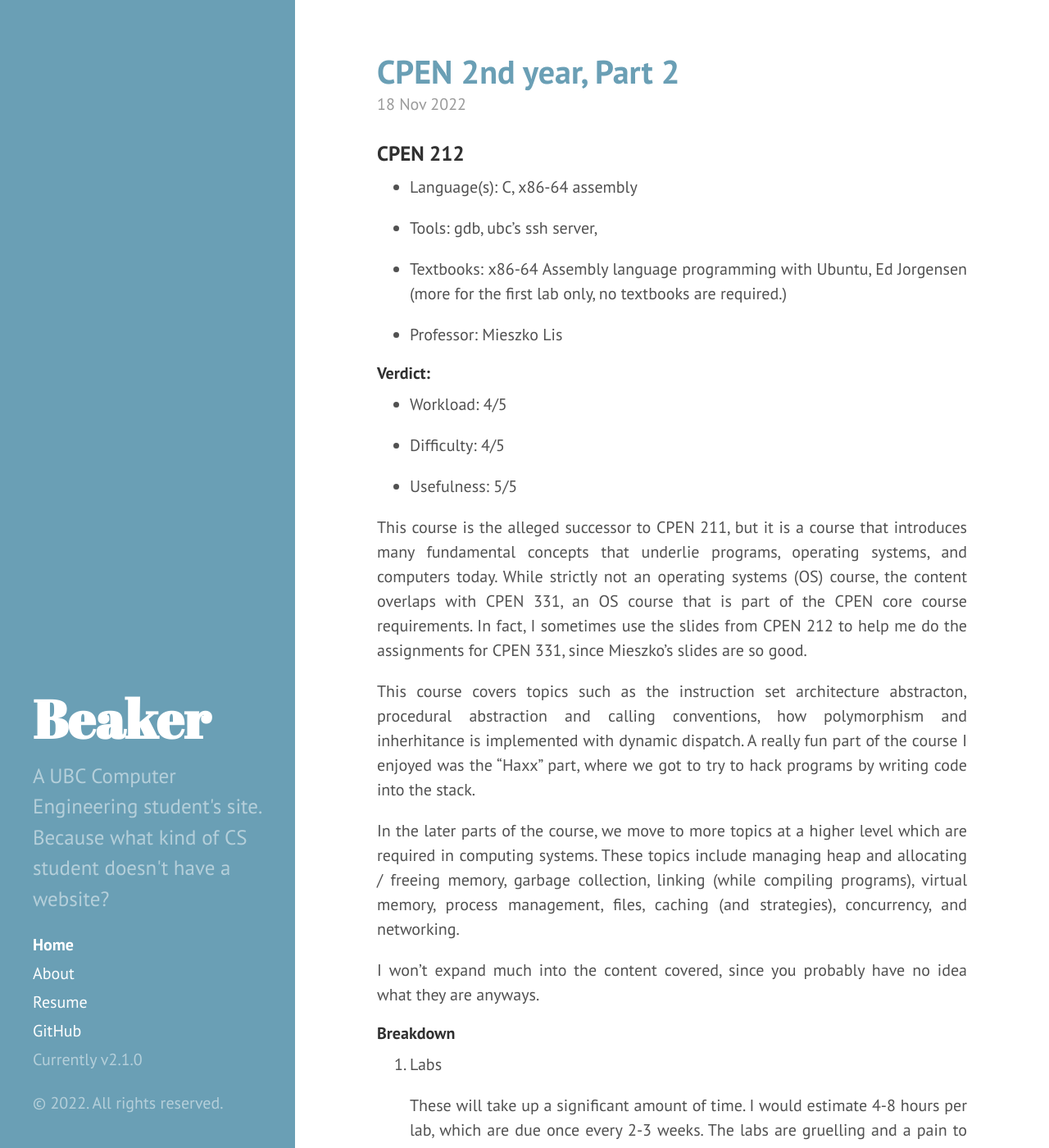
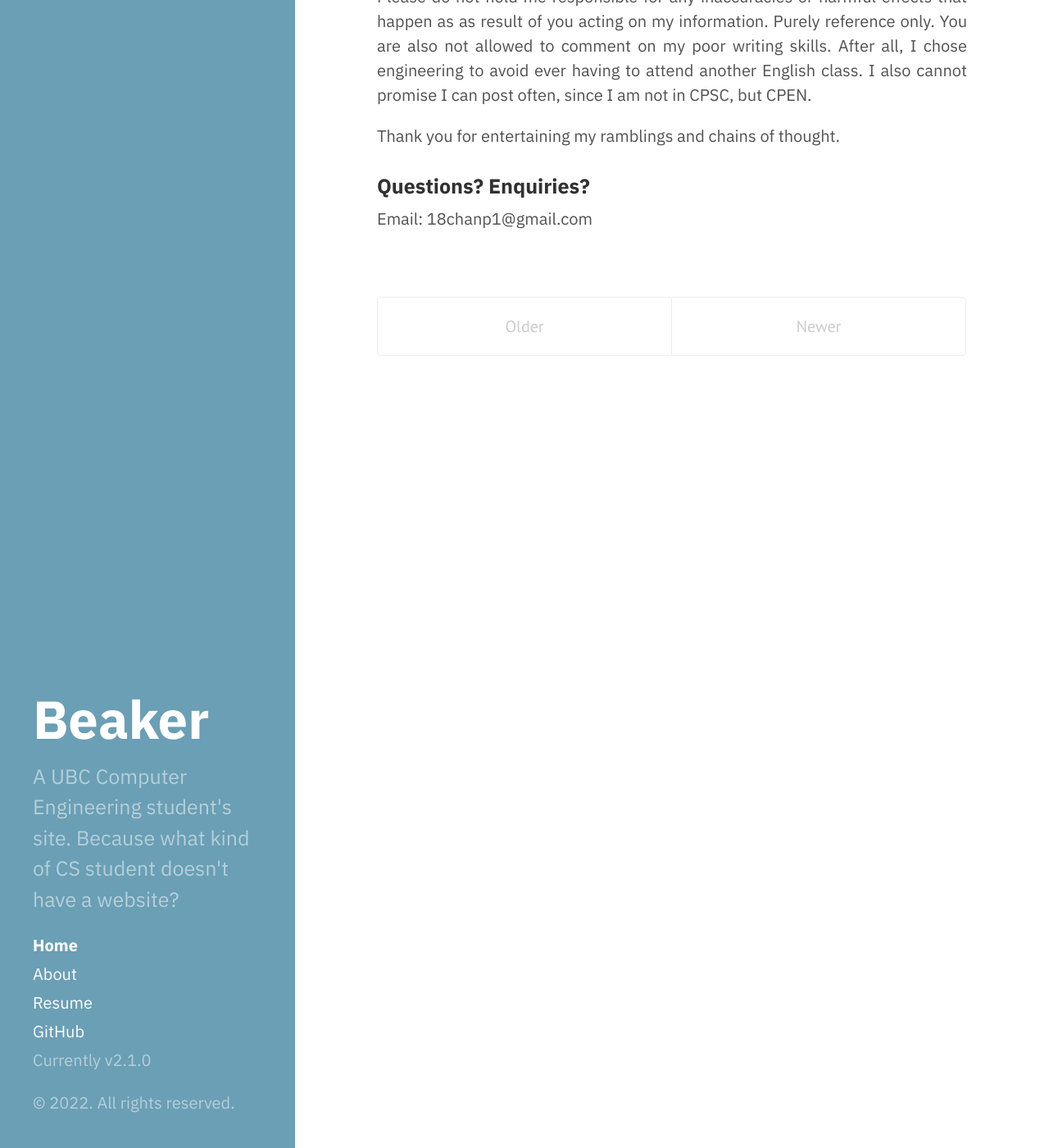
Before and after one commit to 18chanp1/18chanp1.github.io, a Jekyll site: the page built from index.html, in a window 1280 px wide and 1400 px high, scrolled down 13370 px. Shown: the whole window at 82% size. Built offline with Jekyll 4.4.1, drawn with Linux system fonts in a browser that asks for light colours; the list of posts is cut into pages by our own code; some of the changed text lies outside the part shown.

Commit message:
font changes, removed unecesssary files

```diff
--- a/_includes/head.html
+++ b/_includes/head.html
@@ -19,6 +19,8 @@
   <link rel="stylesheet" href="/public/css/syntax.css">
   <link rel="stylesheet" href="/public/css/hyde.css">
   <link rel="stylesheet" href="http://fonts.googleapis.com/css?family=PT+Sans:400,400italic,700|Abril+Fatface">
+  <link rel="stylesheet" href="http://fonts.googleapis.com/css?family=PT+Sans:400,400italic,700|Abril+Fatface">
+  <link rel="stylesheet" type="text/css" href="http://fonts.googleapis.com/css?family=IBM+Plex+Sans:400,400italic,700">
 
   <!-- Icons -->
   <link rel="apple-touch-icon-precomposed" sizes="144x144" href="/public/apple-touch-icon-144-precomposed.png">
--- a/_posts/2022-11-18-FirstPost copy.md
+++ /dev/null
@@ -1,49 +0,0 @@
----
-layout: post
-title: CPEN 2nd year, Part 2
----
-
-### CPEN 212
-
-* Language(s): C, x86-64 assembly
-
-* Tools: gdb, ubc's ssh server,
-
-* Textbooks: x86-64 Assembly language programming with Ubuntu, Ed Jorgensen (more for the first lab only, no textbooks are required.)
-
-* Professor: Mieszko Lis
-
-#### Verdict:
-
-- Workload: 4/5
-
-- Difficulty: 4/5
-
-- Usefulness: 5/5
-
-
-
-This course is the alleged successor to CPEN 211, but it is a course that introduces many fundamental concepts that underlie programs, operating systems, and computers today. While strictly not an operating systems (OS) course, the content overlaps with CPEN 331, an OS course that is part of the CPEN core course requirements. In fact, I sometimes use the slides from CPEN 212 to help me do the assignments for CPEN 331, since Mieszko's slides are so good.
-
-This course covers topics such as the instruction set architecture abstracton, procedural abstraction and calling conventions, how polymorphism and inherhitance is implemented with dynamic dispatch. A really fun part of the course I enjoyed was the "Haxx" part, where we got to try to hack programs by writing code into the stack.
-
-In the later parts of the course, we move to more topics at a higher level which are required in computing systems. These topics include managing heap and allocating / freeing memory, garbage collection, linking (while compiling programs), virtual memory, process management, files, caching (and strategies), concurrency, and networking.
-
-I won't expand much into the content covered, since you probably have no idea what they are anyways.
-
-#### Breakdown
-
-1. Labs
-
-   These will take up a significant amount of time. I would estimate 4-8 hours per lab, which are due once every 2-3 weeks. The labs are gruelling and a pain to debug and test. Some tests are provided, but they are not exhaustive. However, some of these labs are fun and rewarding, such as the stack manipulation haxx I mentioned above, writing your own memory allocation system, implementing parts of a shell (starting programs, suspending programs, killing programs, etc.), optimizing cache reads, etc.
-
-
-2. Exams / Midterm
-
-   Basically covers the lecture material and lab work. Not a lot of code writing, but mainly tests your conceptual understanding of the material by asking you to go through processes taught in class - e.g. given some memory and some references (depicted with circles and arrows), demonstrate how you would do this garbage collection technique on it. A 1 sided cheat sheet was allowed on the midterm, and 2 sided on the final. The course content
-
-
-
-   I was part of the first batch to take this class, so there were no past midterms / exams to practice with. However, the professor did include a list of very difficult, abstract, and conceptual questions with no solutions. You might wonder how useful this is, but it is a very useful tool for you to gauge your true understanding of the material. Answering the questions made me review the lecture content and helped me do <reasonably> well in the course.
-
-3. f
--- a/public/css/hyde.css
+++ b/public/css/hyde.css
@@ -32,29 +32,28 @@
  */
 
 html {
-  font-family: "PT Sans", Helvetica, Arial, sans-serif;
+  font-family: "IBM Plex Sans", Helvetica, Arial, sans-serif;
 }
 
 h1 {
-  font-family: "PT Sans", Helvetica, Arial, sans-serif;
+  font-family: "IBM Plex Sans", Helvetica, Arial, sans-serif;
 }
 
 h2 {
-  font-family: "PT Sans", Helvetica, Arial, sans-serif;
+  font-family: "IBM Plex Sans", Helvetica, Arial, sans-serif;
 }
 
 h3 {
-  font-family: "PT Sans", Helvetica, Arial, sans-serif;
+  font-family: "IBM Plex Sans", Helvetica, Arial, sans-serif;
 }
 
 h4 {
-  font-family: "PT Sans", Helvetica, Arial, sans-serif;
+  font-family: "IBM Plex Sans", Helvetica, Arial, sans-serif;
 }
 
 .posts p {
-  font-family: "PT Sans", Helvetica, Arial, sans-serif;
+  font-family: "IBM Plex Sans", Helvetica, Arial, sans-serif;
   text-align: justify;
-  text-justify: auto;
 }
 
 
@@ -104,7 +103,7 @@ h4 {
 .sidebar-about h1 {
   color: #fff;
   margin-top: 0;
-  font-family: "Abril Fatface", serif;
+  font-family: "IBM Plex Sans", serif;
   font-size: 3.25rem;
 }
 
```
Also changed, not shown: _posts/2022-11-18-FirstPost.md (+1 -1 lines).
